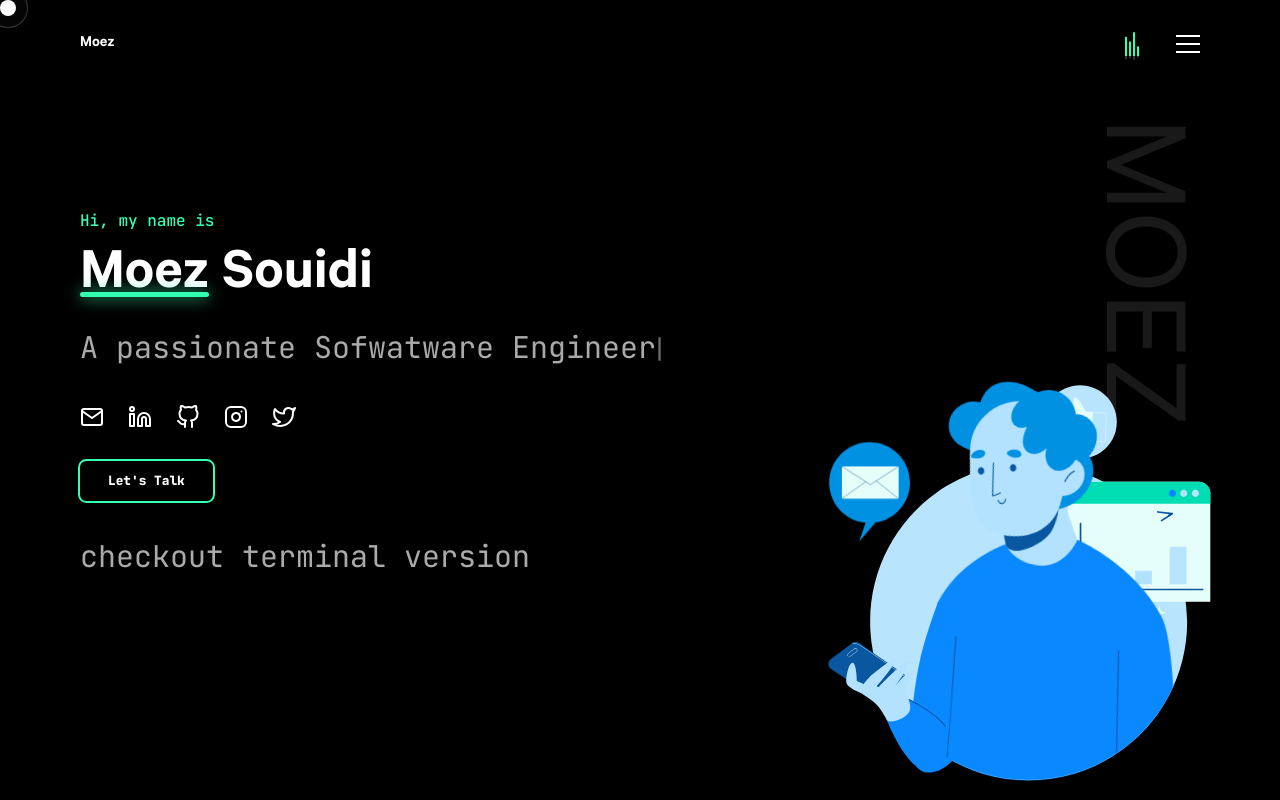
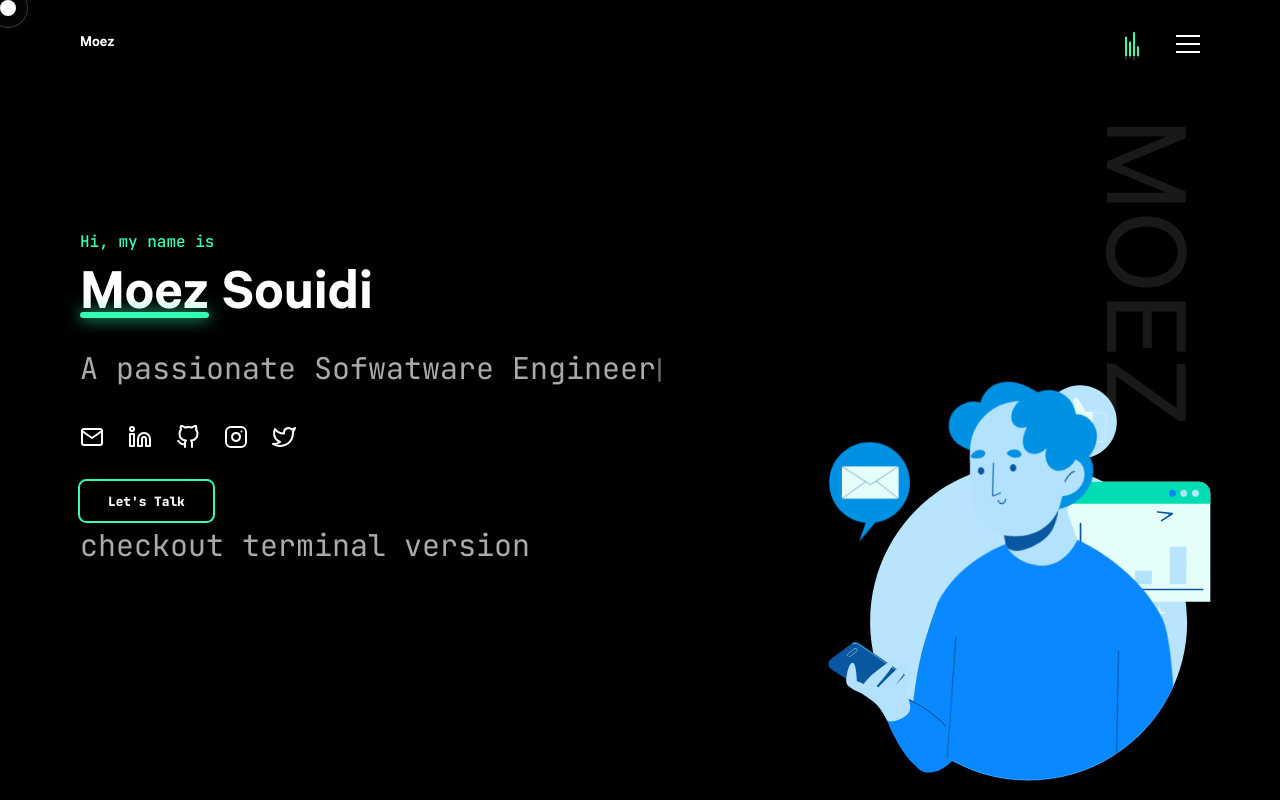
Before and after one commit to Moez-0/Folio, a Next.js app: page / in a window 1280 px wide. Shown: the top 800 px of the page. Built offline with nearby package versions, Linux system fonts and the light colour scheme; no server answers; what bad-words would draw is missing.

Commit message:
Update Hero.js

```diff
--- a/components/Hero/Hero.js
+++ b/components/Hero/Hero.js
@@ -109,11 +109,10 @@ const Hero = () => {
             href="
             https://termi.moez.eu.org/"
           >
-          <h4 className={`${styles.heroName} text-white text-6xl `}>
           <span className="staggered-reveal text-3xl text-gray-light-3 font-mono leading-relaxed" >
             checkout terminal version
           </span>
-          </h4>
+
           </a>
         </p>
       </div>
```
